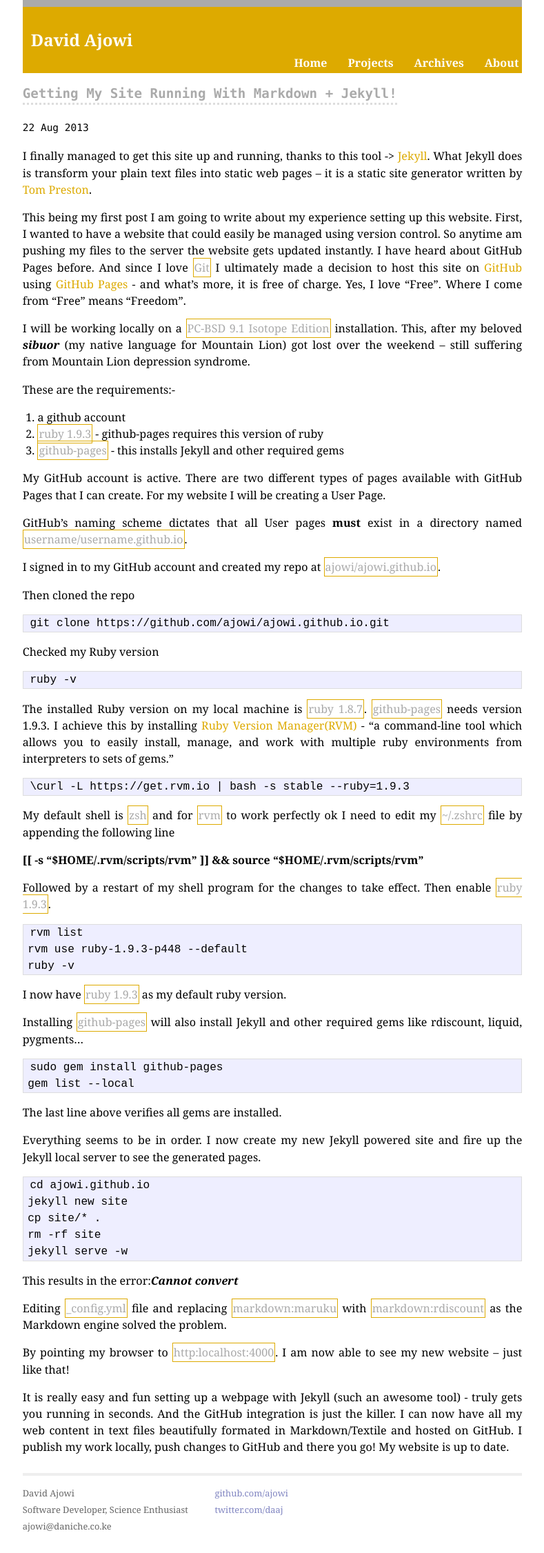
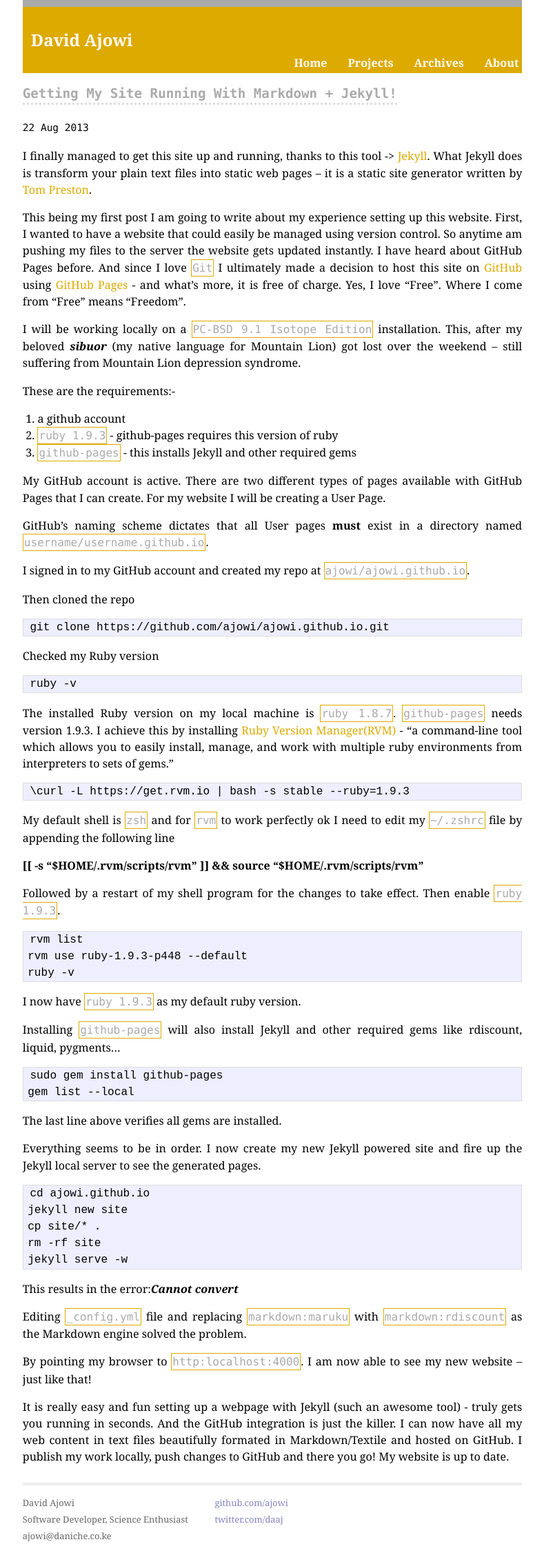
Before and after one commit to ajowi/ajowi.github.io, a Jekyll site: the page built from _posts/2013-08-22-getting-my-site-running-with-markdown-and-jekyll.md, in a window 1280 px wide. Shown: the whole page at 69% size, without its empty margins (245-1034 px from the left). Built offline with Jekyll 4.4.1, drawn with Linux system fonts in a browser that asks for light colours; Markdown is read by kramdown in place of the engine named in the settings.

Commit message:
Added more styling

```diff
--- a/css/main.css
+++ b/css/main.css
@@ -199,4 +199,6 @@
 border:1px solid #da0;
 padding:2px 1px;
 color:#aaa;
+font-family: Monaco, "Courier New", monospace;
+font-size: font-size: .8em;
 }
```
